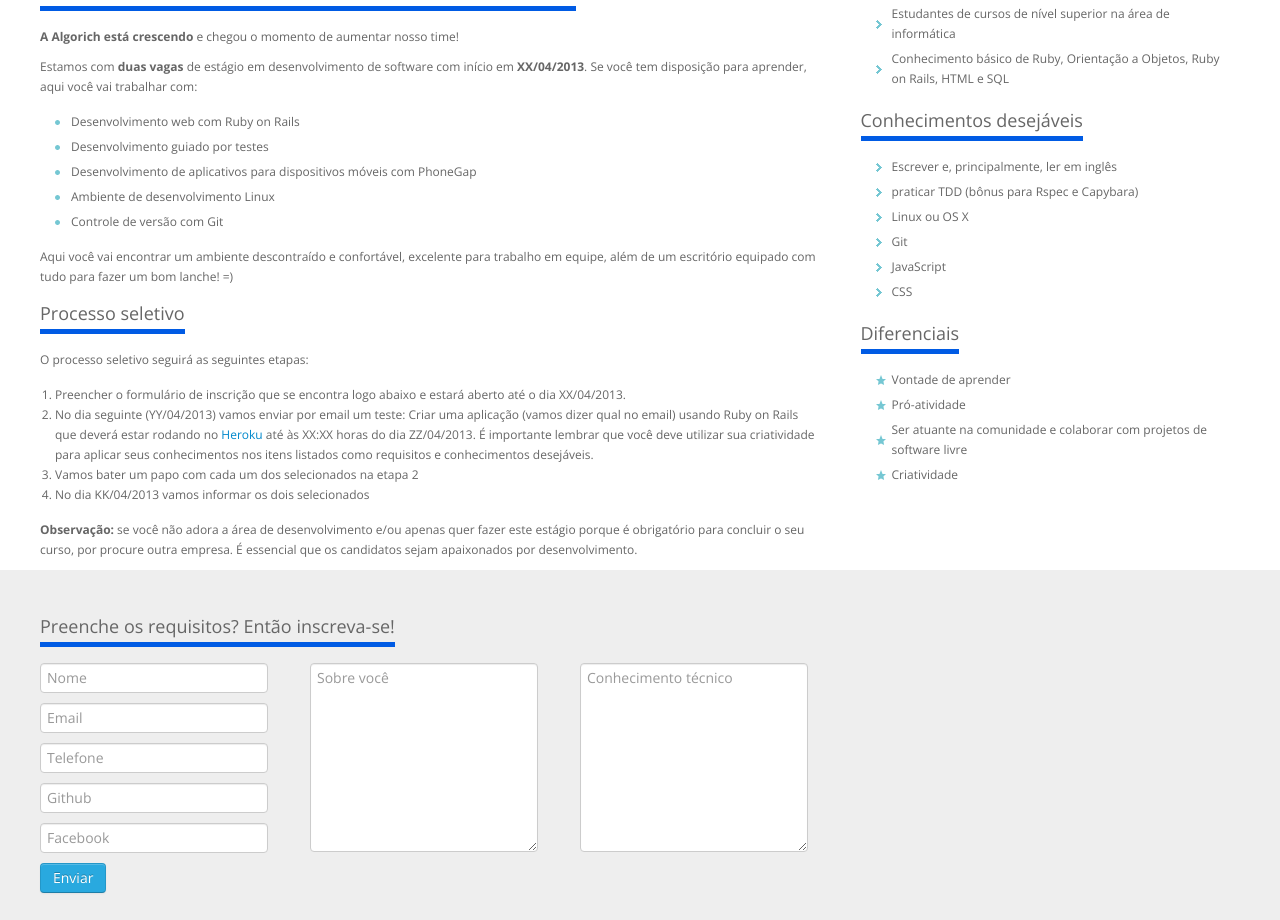
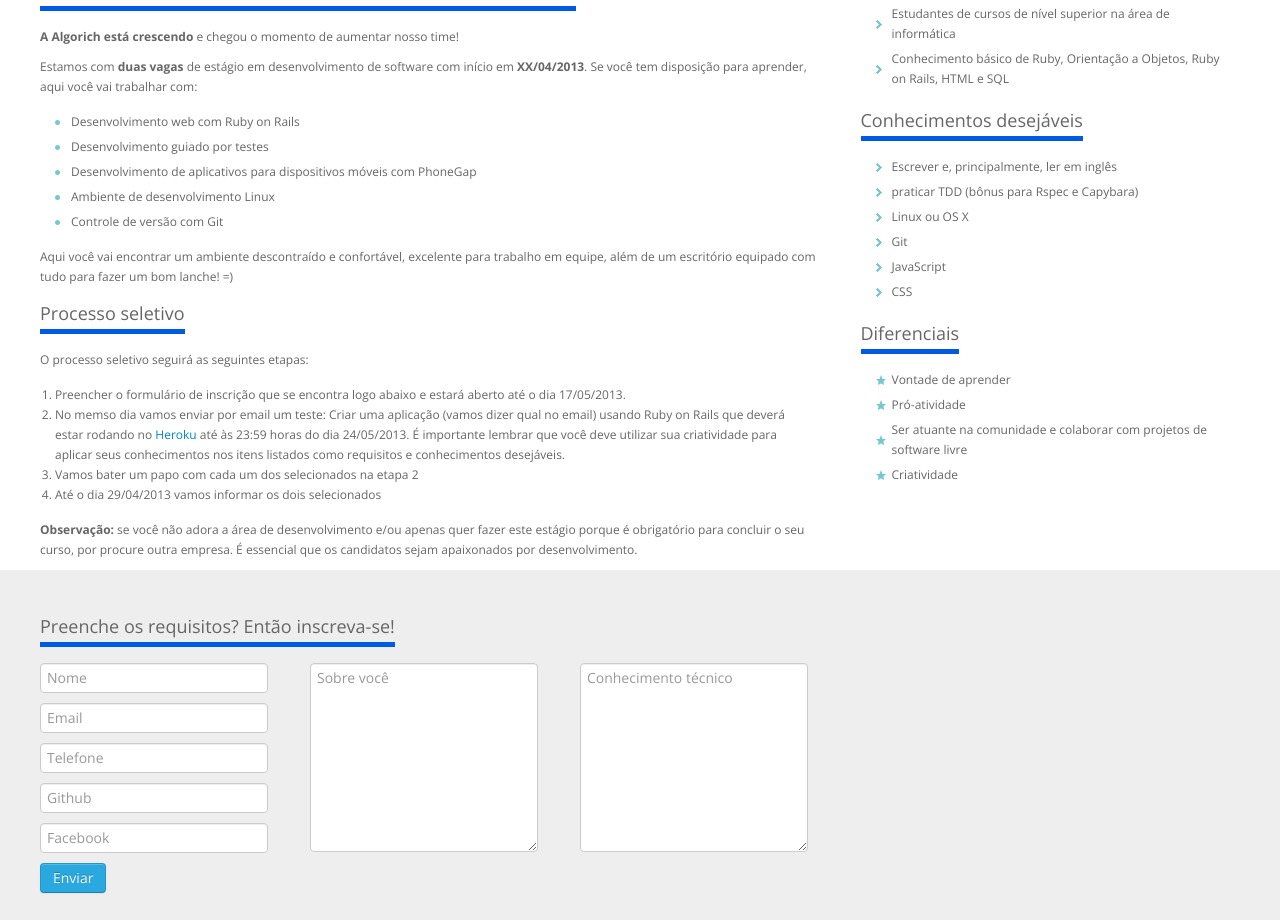
Before and after one commit to algorich/site2.0, a Jekyll site: the page built from trabalhe-conosco.html, in a window 1280 px wide. Shown: the part 395-1315 px from the top of the page. Built offline with Jekyll 4.4.1, drawn with Linux system fonts in a browser that asks for light colours; some web fonts are replaced.

Commit message:
ajustadas datas do processo seletivo

```diff
--- a/trabalhe-conosco.html
+++ b/trabalhe-conosco.html
@@ -68,16 +68,16 @@ id: trabalhe-conosco
 
         <ol>
           <li>Preencher o formulário de inscrição que se encontra logo abaixo e
-            estará aberto até o dia XX/04/2013.</li>
-          <li>No dia seguinte (YY/04/2013) vamos enviar por email um teste:
+            estará aberto até o dia 17/05/2013.</li>
+          <li>No memso dia vamos enviar por email um teste:
             Criar uma aplicação (vamos dizer qual no email) usando Ruby on Rails
             que deverá estar rodando no
             <a href="http://heroku.com" target="_blank">Heroku</a>
-            até às XX:XX horas do dia ZZ/04/2013. É importante lembrar que
+            até às 23:59 horas do dia 24/05/2013. É importante lembrar que
             você deve utilizar sua criatividade para aplicar seus conhecimentos
             nos itens listados como requisitos e conhecimentos desejáveis.</li>
           <li>Vamos bater um papo com cada um dos selecionados na etapa 2</l>
-          <li>No dia KK/04/2013 vamos informar os dois selecionados</li>
+          <li>Até o dia 29/04/2013 vamos informar os dois selecionados</li>
         </ol>
 
         <p><strong>Observação:</strong> se você não adora a área de
```
